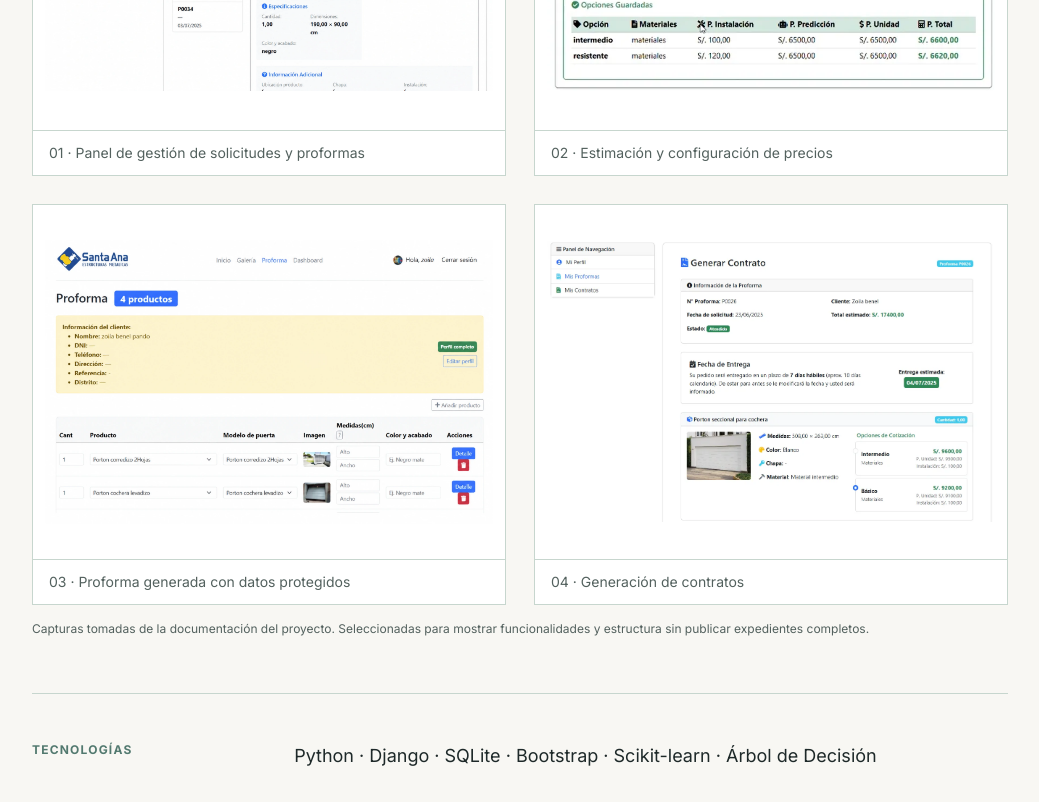
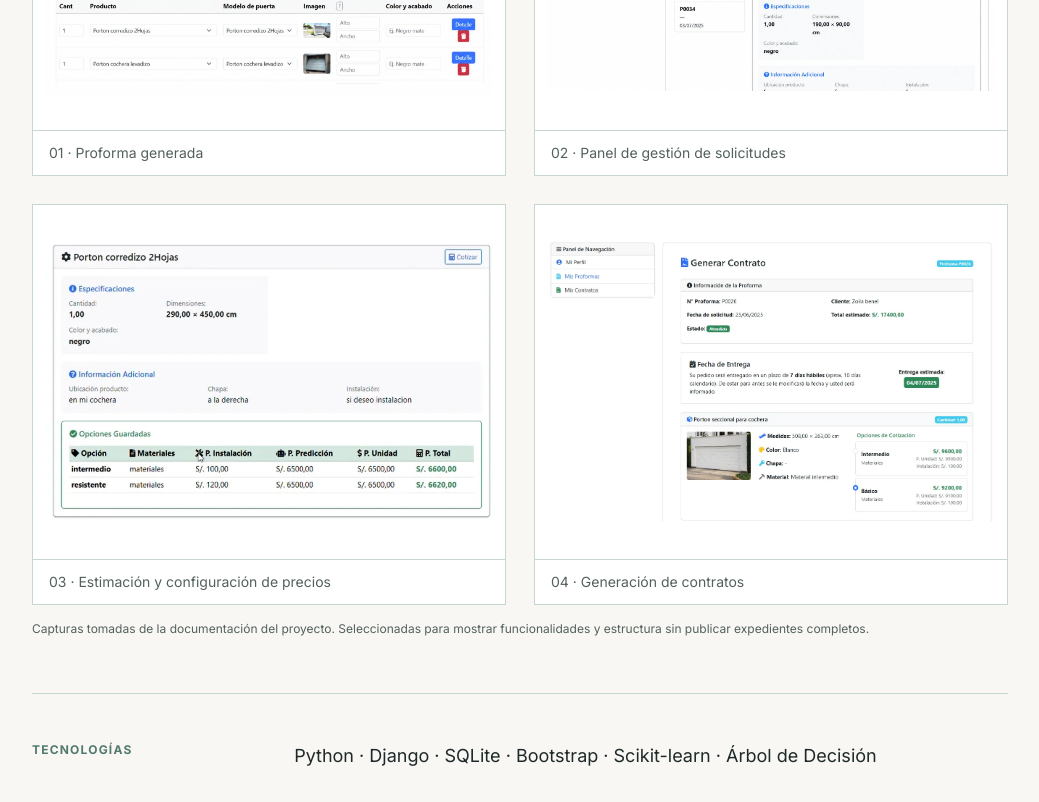
Before and after one commit to Bnlpnd/portafolio, a Next.js app: page /proyectos/cotizacion-puertas in a window 1280 px wide. Shown: the part 1640-2442 px from the top of the page, without its empty margins (120-1159 px from the left). Built offline with nearby package versions, Linux system fonts and the light colour scheme.

Commit message:
Reordenar capturas del sistema de cotizaciones según secuencia indicada

```diff
--- a/app/proyectos/[slug]/page.tsx
+++ b/app/proyectos/[slug]/page.tsx
@@ -17,9 +17,9 @@ const cases={
 } as const;
 const gallery:Record<string,{src:string;caption:string}[]>={
 "cotizacion-puertas":[
-{src:"/proyectos/cotizacion-puertas/panel-proformas.webp",caption:"01 · Panel de gestión de solicitudes y proformas"},
-{src:"/proyectos/cotizacion-puertas/estimacion-precios.webp",caption:"02 · Estimación y configuración de precios"},
-{src:"/proyectos/cotizacion-puertas/proforma_datos_protegidos.webp",caption:"03 · Proforma generada con datos protegidos"},
+{src:"/proyectos/cotizacion-puertas/proforma_datos_protegidos.webp",caption:"01 · Proforma generada"},
+{src:"/proyectos/cotizacion-puertas/panel-proformas.webp",caption:"02 · Panel de gestión de solicitudes"},
+{src:"/proyectos/cotizacion-puertas/estimacion-precios.webp",caption:"03 · Estimación y configuración de precios"},
 {src:"/proyectos/cotizacion-puertas/generacion-contrato.webp",caption:"04 · Generación de contratos"}
 ],
 "gestion-municipal":[
```
